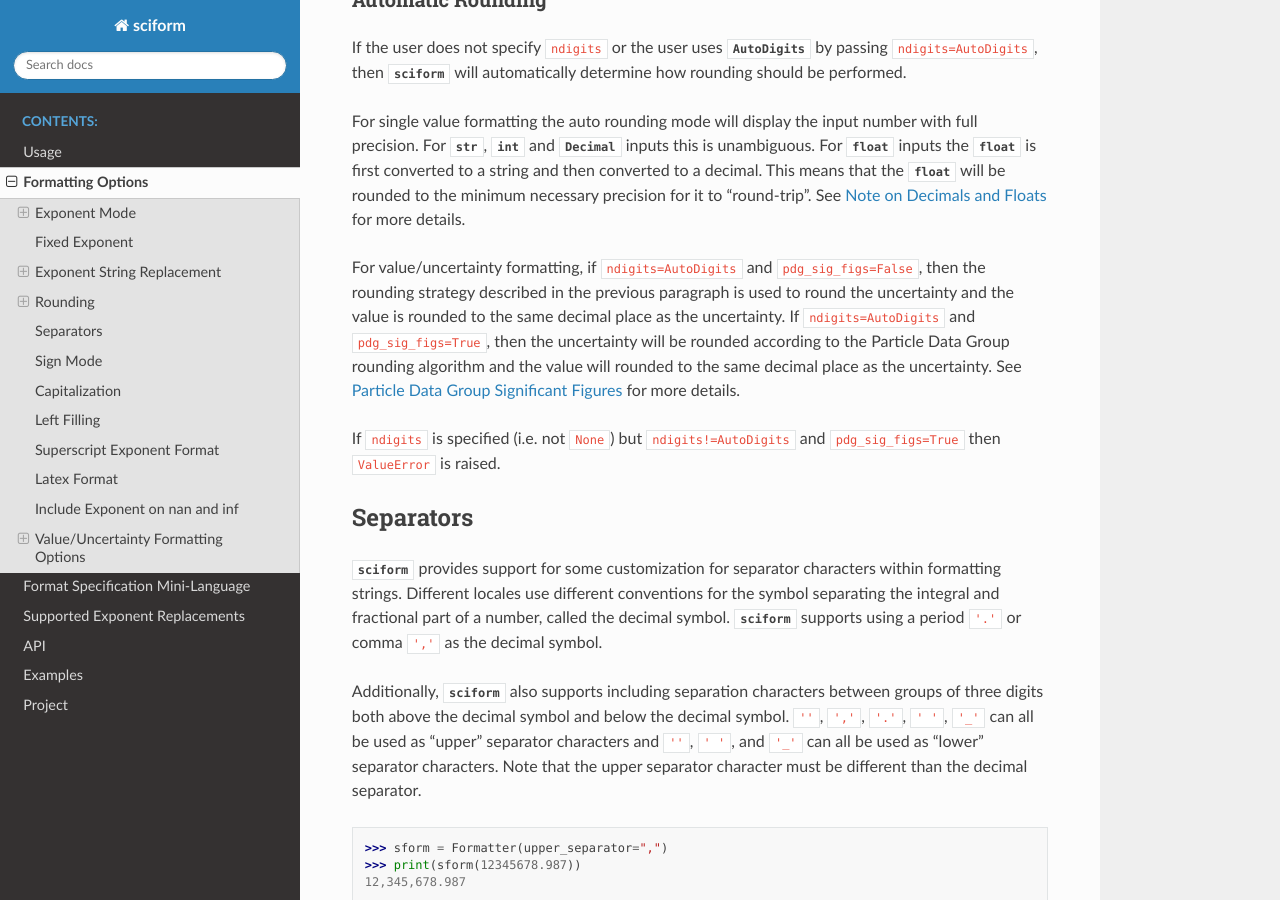
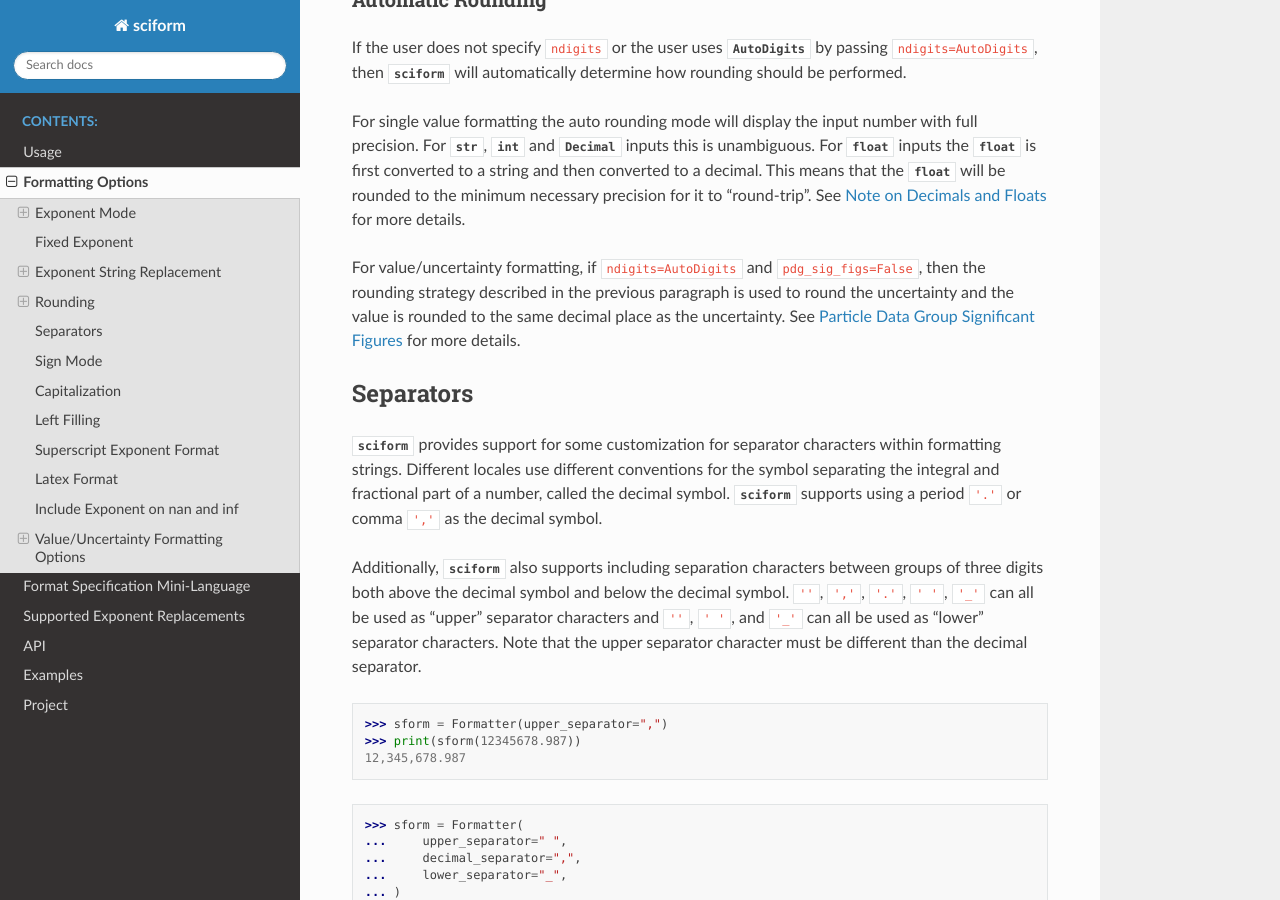
Before and after one commit to jagerber48/sciform, a Sphinx documentation site: the page built from docs/source/options.rst, in a window 1280 px wide and 900 px high, scrolled down 6610 px. Built offline with Sphinx 7.4.7 and the Read the Docs theme 2.0.0, drawn with Linux system fonts in a browser that asks for light colours; some of the changed text lies outside the part shown.

Commit message:
pdg sig figs documentation

```diff
--- a/docs/source/options.rst
+++ b/docs/source/options.rst
@@ -397,15 +397,7 @@ For value/uncertainty formatting, if ``ndigits=AutoDigits`` and
 ``pdg_sig_figs=False``, then the rounding strategy described in the
 previous paragraph is used to round the uncertainty and the value is
 rounded to the same decimal place as the uncertainty.
-If ``ndigits=AutoDigits`` and ``pdg_sig_figs=True``, then the
-uncertainty will be rounded according to the Particle Data Group
-rounding algorithm and the value will rounded to the same decimal place
-as the uncertainty.
 See :ref:`pdg_sig_figs` for more details.
-
-If ``ndigits`` is specified (i.e. not ``None``) but
-``ndigits!=AutoDigits`` and ``pdg_sig_figs=True`` then ``ValueError``
-is raised.
 
 .. _separators:
 
@@ -660,12 +652,11 @@ The algorithm is as follows.
 
 :mod:`sciform` provides the ability to use this algorithm when
 formatting value/uncertainty pairs by using significant figure rounding
-mode with :class:`AutoDigits` precision and the ``pdg_sig_figs`` flag.
+mode and the ``pdg_sig_figs`` flag.
 
 >>> from sciform import AutoDigits
 >>> sform = Formatter(
 ...     round_mode="sig_fig",
-...     ndigits=AutoDigits,
 ...     pdg_sig_figs=True,
 ... )
 >>> print(sform(1, 0.0123))
@@ -675,9 +666,10 @@ mode with :class:`AutoDigits` precision and the ``pdg_sig_figs`` flag.
 >>> print(sform(1, 0.0997))
 1.00 ± 0.10
 
-If ``ndigits`` is specified (i.e. not ``None``) but
-``ndigits!=AutoDigits`` with ``pdg_sig_figs=True`` then ``ValueError``
-is raised.
+If ``pdg_sig_figs=True`` then ``ndigits`` is ignored for
+value/uncertainty formatting.
+``pdg_sig_figs`` is always ignored in favor of ``ndigits`` for single
+value formatting.
 
 .. _paren_uncertainty:
 
```
Also changed, not shown: 1 other file.
